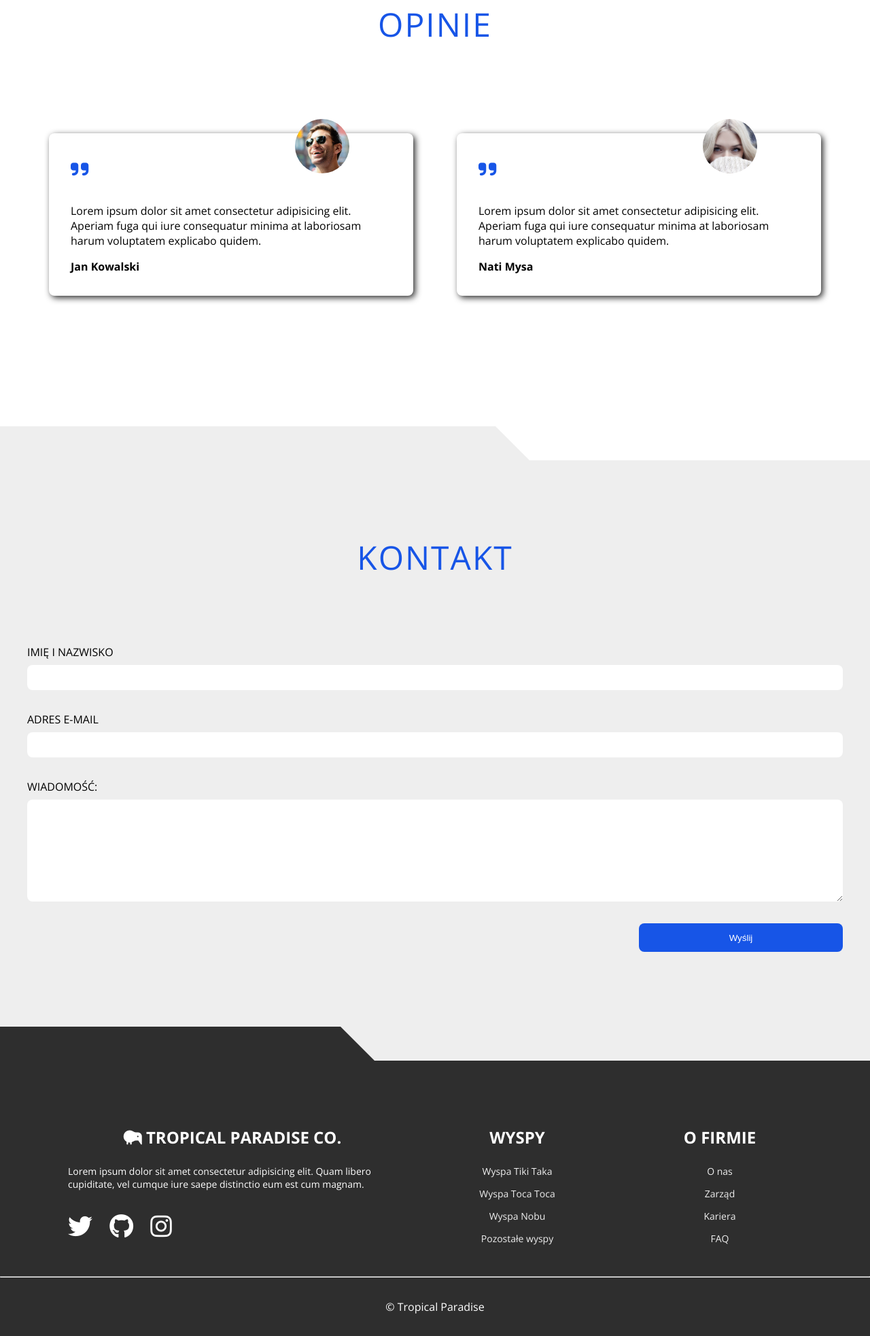
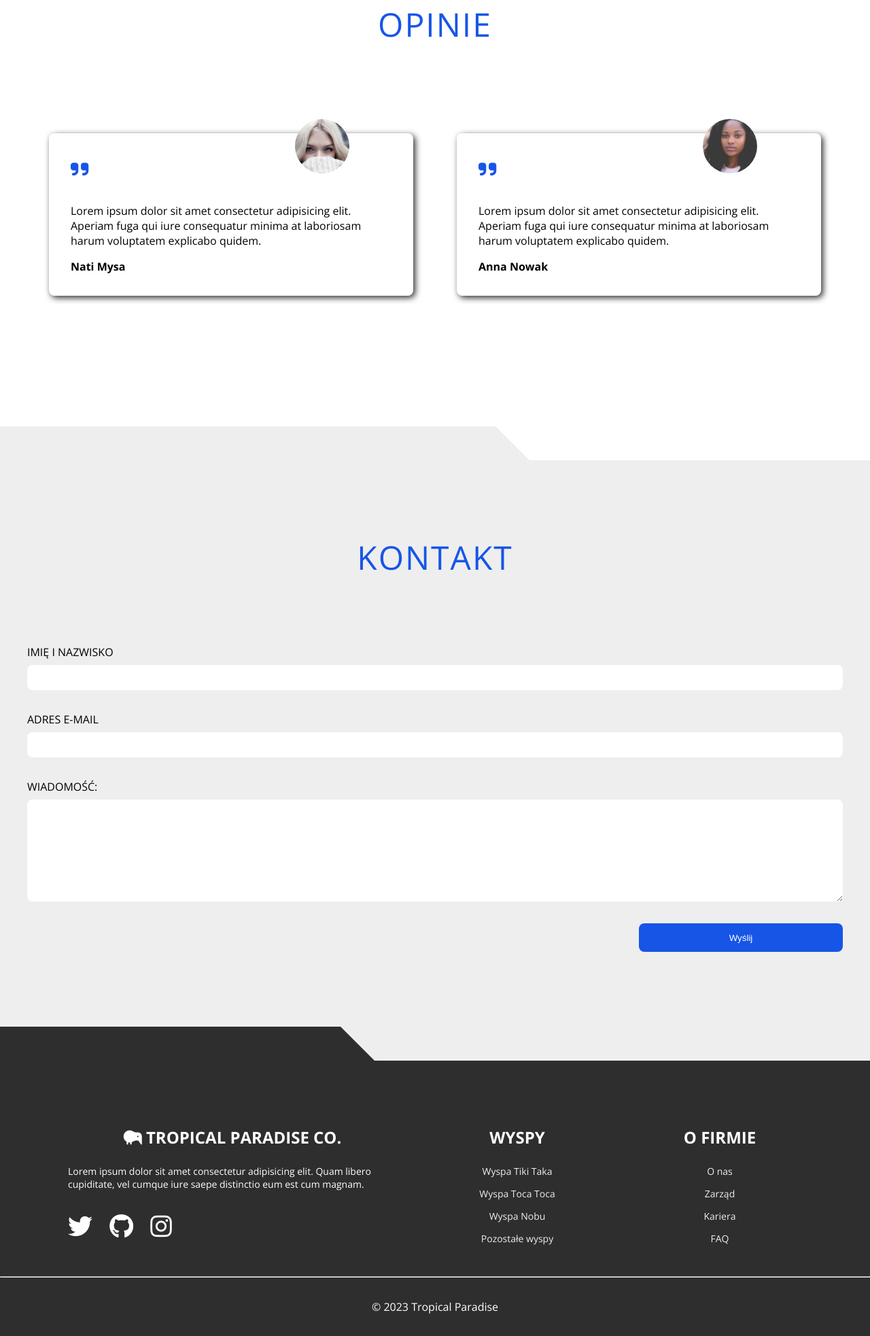
Before and after one commit to mfox05/coolpage, a plain HTML site: page index.html in a window 1280 px wide. Shown: the part 5448-7413 px from the top of the page at 68% size. Drawn offline with nearby package versions, Linux system fonts and the light colour scheme.

Commit message:
Site done

```diff
--- a/js/main.js
+++ b/js/main.js
@@ -1,24 +1,45 @@
-const navBtn = document.querySelector('.burger-btn');
-const nav = document.querySelector('.nav');
+const navBtn = document.querySelector('.burger-btn')
+const nav = document.querySelector('.nav')
 const allNavItems = document.querySelectorAll('.nav__item')
+const navBtnBars = document.querySelector('.burger-btn__bars')
+const allSections = document.querySelectorAll('.section')
+const footerYear = document.querySelector('.footer__year')
 
-const handleNav = () =>{
+const handleNav = () => {
+    navBtnBars.classList.remove('black-bars-color')
 	nav.classList.toggle('nav--active')
-    allNavItems.forEach( item => {
+	allNavItems.forEach(item => {
 		item.addEventListener('click', () => {
 			nav.classList.remove('nav--active')
 		})
 	})
-    handleNavItemsAnimation();
+	handleNavItemsAnimation()
 }
 
 const handleNavItemsAnimation = () => {
-    let delayTime = 0;
+	let delayTime = 0
 	allNavItems.forEach(item => {
 		item.classList.toggle('nav-items-animation')
-        item.style.animationDelay = '.' + delayTime + 's';
-        delayTime++;
+		item.style.animationDelay = '.' + delayTime + 's'
+		delayTime++
+	})
+}
+const handleCurrentYear = () => {
+	const year = new Date().getFullYear()
+	footerYear.innerText = year
+}
+const handleObserver = () => {
+    const currentSection = window.scrollY;
+    allSections.forEach(section =>{
+        if (section.classList.contains('white-section') && section.offsetTop <= currentSection + 60) {
+            navBtnBars.classList.add('black-bars-color')
+        } else if (!section.classList.contains('white-section') && section.offsetTop <= currentSection + 60) {
+            navBtnBars.classList.remove('black-bars-color')
+        }
     })
 }
 
+
+handleCurrentYear();
+window.addEventListener('scroll', handleObserver)
 navBtn.addEventListener('click', handleNav);
--- a/sass/main.scss
+++ b/sass/main.scss
@@ -19,6 +19,7 @@ body {
 	font-family: 'Open Sans', sans-serif;
 	font-size: 1.6rem;
 }
+
 
 // ==================================
 // Navigation
@@ -106,6 +107,11 @@ body {
 			transform: scaleY(1);
 		}
 	}
+}
+.black-bars-color,
+.black-bars-color::after,
+.black-bars-color::before {
+	background-color: $dark;
 }
 // ==================================
 // Header
@@ -603,17 +609,17 @@ body {
 				width: 50%;
 			}
 		}
-		&__box-title{
+		&__box-title {
 			font-size: 2.4rem;
 			text-align: center;
 		}
-		&__box-list{
+		&__box-list {
 			list-style: none;
 		}
-		&__box-list-item{
+		&__box-list-item {
 			margin-bottom: 1em;
 			text-align: center;
-			a{
+			a {
 				color: $light-white;
 				text-decoration: none;
 			}
```
Also changed, not shown: index.html (+1 -1 lines), css/main.css, 1 other file. Lines whose indentation alone changed are shown as unchanged.
